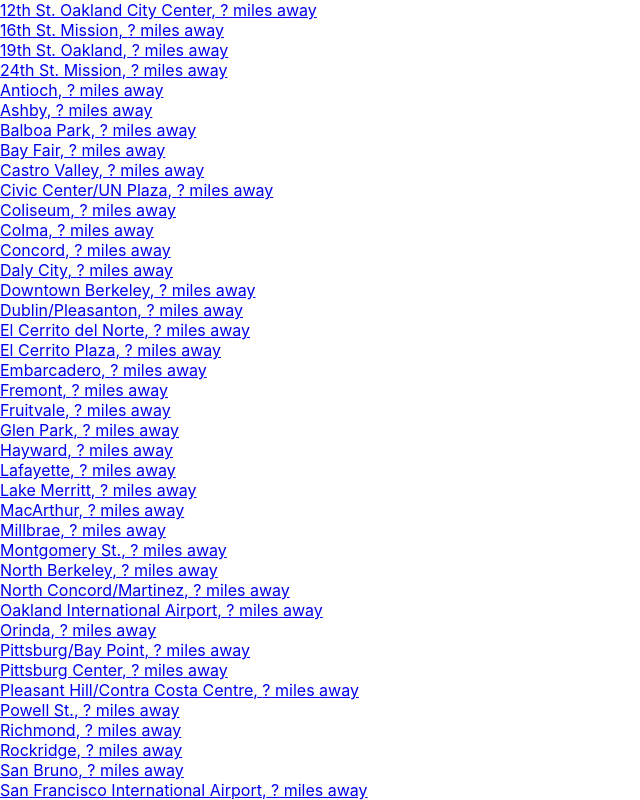
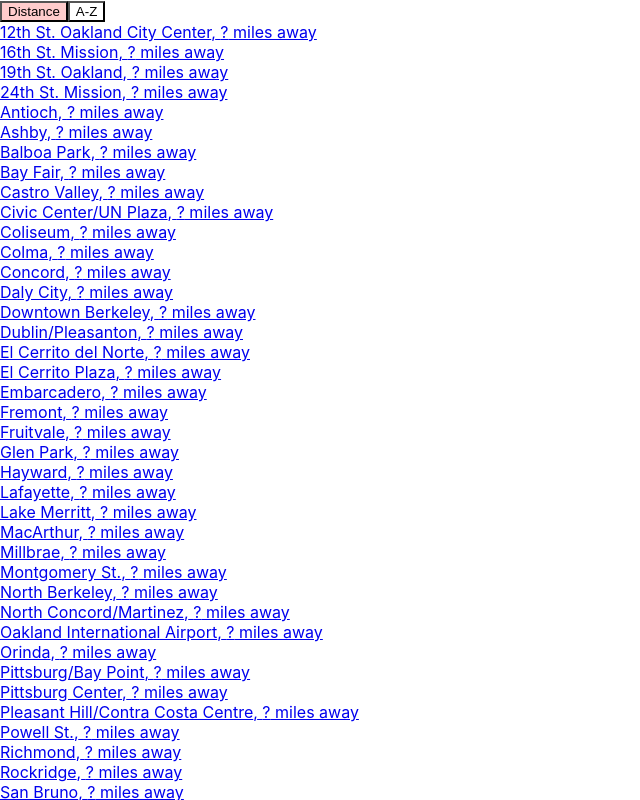
Before and after one commit to HovaLabs/puppeteer-example, a React (Create React App) app: page / in a window 1280 px wide. Shown: the top 800 px of the page, without its empty margins (0-640 px from the left). Built offline with nearby package versions, Linux system fonts and the light colour scheme; no server answers; what react-router-prop-types would draw is missing.

Commit message:
Add button to sort by distance or alphabetically

```diff
--- a/src/packages/StationList/StationList.js
+++ b/src/packages/StationList/StationList.js
@@ -4,23 +4,15 @@ import { get } from "lodash";
 
 import { LocationContext } from "../LocationContext/LocationContext";
 import { stations } from "./stations";
+import { calculateDistance } from "./utils";
 
-function calculateDistance(lon1, lat1, lon2, lat2) {
-  const R = 6371; // Radius of the earth in km
-  const dLat = ((lat2 - lat1) * Math.PI) / 180; // Javascript functions in radians
-  const dLon = ((lon2 - lon1) * Math.PI) / 180;
-  const a =
-    Math.sin(dLat / 2) * Math.sin(dLat / 2) +
-    Math.cos((lat1 * Math.PI) / 180) *
-      Math.cos((lat2 * Math.PI) / 180) *
-      Math.sin(dLon / 2) *
-      Math.sin(dLon / 2);
-  const c = 2 * Math.atan2(Math.sqrt(a), Math.sqrt(1 - a));
-  const d = R * c; // Distance in km
-  return d * 0.621371; // convert to miles
-}
+const sortButtons = ["Distance", "A-Z"];
 
 export const StationList = () => {
+  const [selectedSortButton, setSelectedSortButton] = React.useState(
+    sortButtons[0]
+  );
+
   const location = React.useContext(LocationContext);
   const longitude = get(location, "coords.longitude");
   const latitude = get(location, "coords.latitude");
@@ -41,11 +33,26 @@ export const StationList = () => {
         return { ...station, distance };
       })
       .sort((a, b) => {
-        return a.distance - b.distance;
+        if (selectedSortButton === sortButtons[0]) {
+          return a.distance - b.distance;
+        }
+        return a.name - b.name;
       });
 
     return () => (
       <>
+        {sortButtons.map(r => (
+          <button
+            key={r}
+            type="button"
+            onClick={() => setSelectedSortButton(r)}
+            style={{
+              background: r === selectedSortButton ? "#FFCCCC" : "#FFFFFF"
+            }}
+          >
+            {r}
+          </button>
+        ))}
         {stationArray.map(station => (
           <div key={station.abbr}>
             <Link to={`/${station.abbr}`}>
@@ -56,7 +63,7 @@ export const StationList = () => {
         ))}
       </>
     );
-  }, [latitude, longitude]);
+  }, [selectedSortButton, latitude, longitude]);
 
   return <Stations />;
 };
--- /dev/null
+++ b/src/packages/StationList/utils.js
@@ -0,0 +1,14 @@
+export function calculateDistance(lon1, lat1, lon2, lat2) {
+  const R = 6371; // Radius of the earth in km
+  const dLat = ((lat2 - lat1) * Math.PI) / 180; // Javascript functions in radians
+  const dLon = ((lon2 - lon1) * Math.PI) / 180;
+  const a =
+    Math.sin(dLat / 2) * Math.sin(dLat / 2) +
+    Math.cos((lat1 * Math.PI) / 180) *
+      Math.cos((lat2 * Math.PI) / 180) *
+      Math.sin(dLon / 2) *
+      Math.sin(dLon / 2);
+  const c = 2 * Math.atan2(Math.sqrt(a), Math.sqrt(1 - a));
+  const d = R * c; // Distance in km
+  return d * 0.621371; // convert to miles
+}
```
